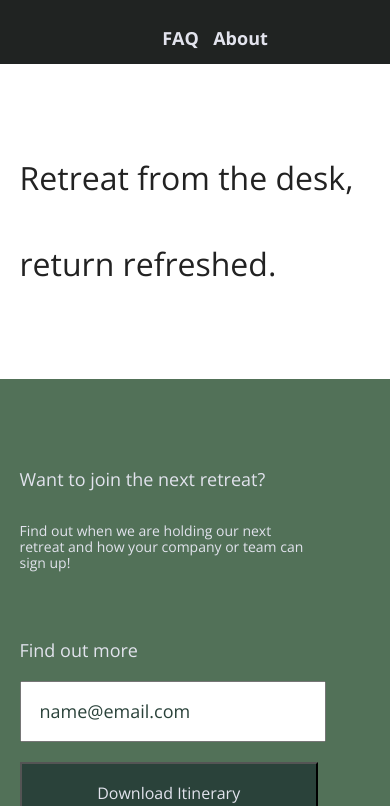
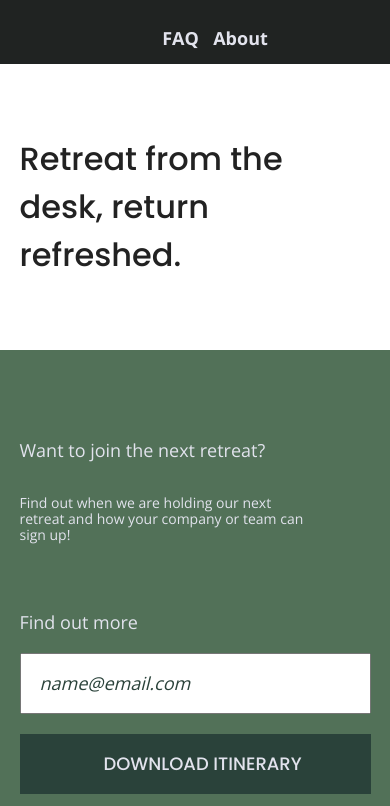
Before and after one commit to KSaldinger/unplugged01, a website built with Parcel: page index.html in a window 390 px wide. Shown: the part 38-844 px from the top of the page. Built offline with nearby package versions, Linux system fonts and the light colour scheme.

Commit message:
Updated css for mobile homepage

```diff
--- a/css/main.css
+++ b/css/main.css
@@ -112,8 +112,9 @@ a {
 
 h1 {
   font-size: 2.25em;
-  line-height: 2.688em;
+  line-height: 1.5em;
   font-weight: 500;
+  font-family: 'Poppins', sans-serif;
 }
 
 h2 {
@@ -198,6 +199,7 @@ header nav ul {
 
 footer p {
   margin: 0;
+  text-align: center;
 }
 
 footer .content-wrapper {
@@ -273,17 +275,26 @@ aside {
 input[type="text"] {
   margin: 0 0 20px 0;
   padding: 1em;
-  width: 76%;
   font-size: 1.125em;
   font-weight: 500;
   color: #2a423a;
+  box-sizing: border-box;
+  width: 100%;
+  font-style: italic;
 }
 
 input[type="button"] {
-  margin: 20px 0 0 0;
-  padding: 20px;
   background-color: #2a423a;
   color: #e2e3ed;
+  width: 100%;
+  padding: 20px 0 20px 15px;
+  margin-top: 20px;
+  font-family: 'Poppins', Helvetica, Arial, sans-serif;
+  font-weight: 500;
+  font-size: 1.125em;
+  border: none;
+  text-align: center;
+  text-transform: uppercase;
 }
 
 
@@ -317,6 +328,7 @@ input[type="button"] {
 .features-item-description {
   margin: 0;
   padding: 30px 0;
+  text-align: center;
 }
 
 /*---- Reviews -------*/
```
